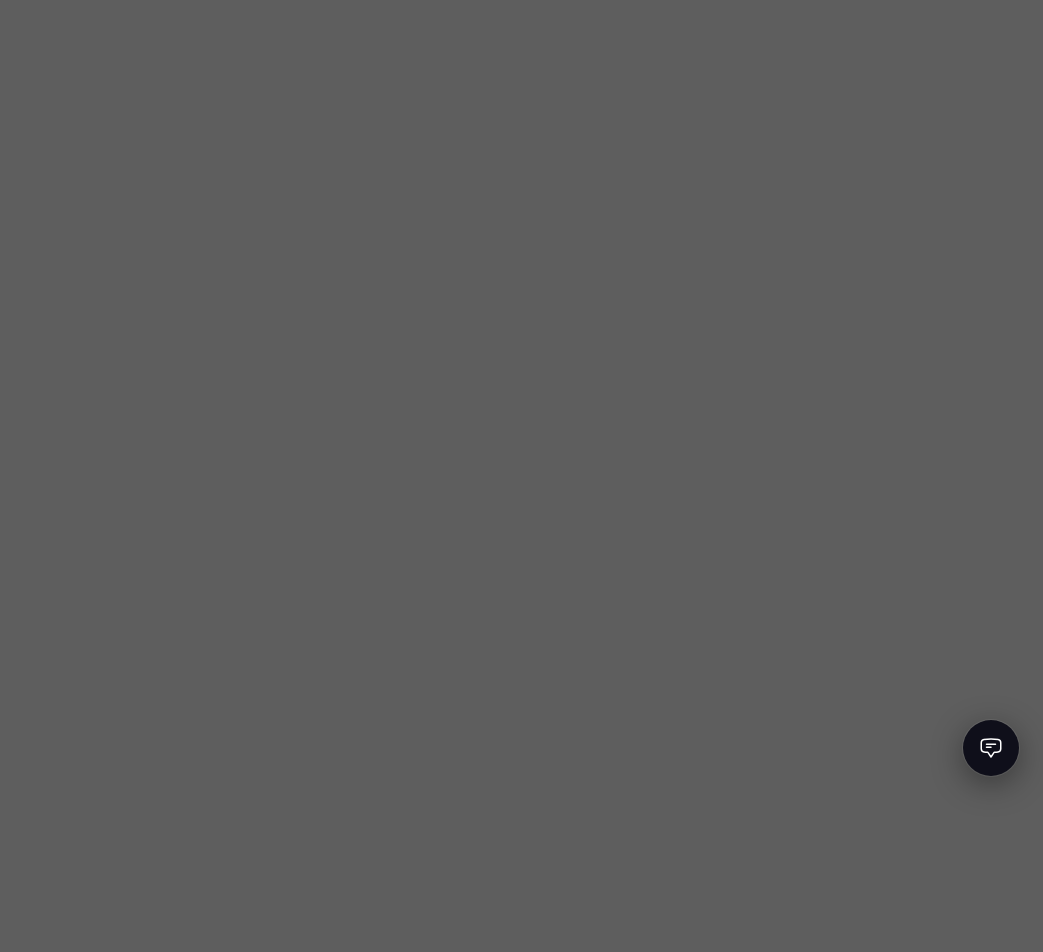
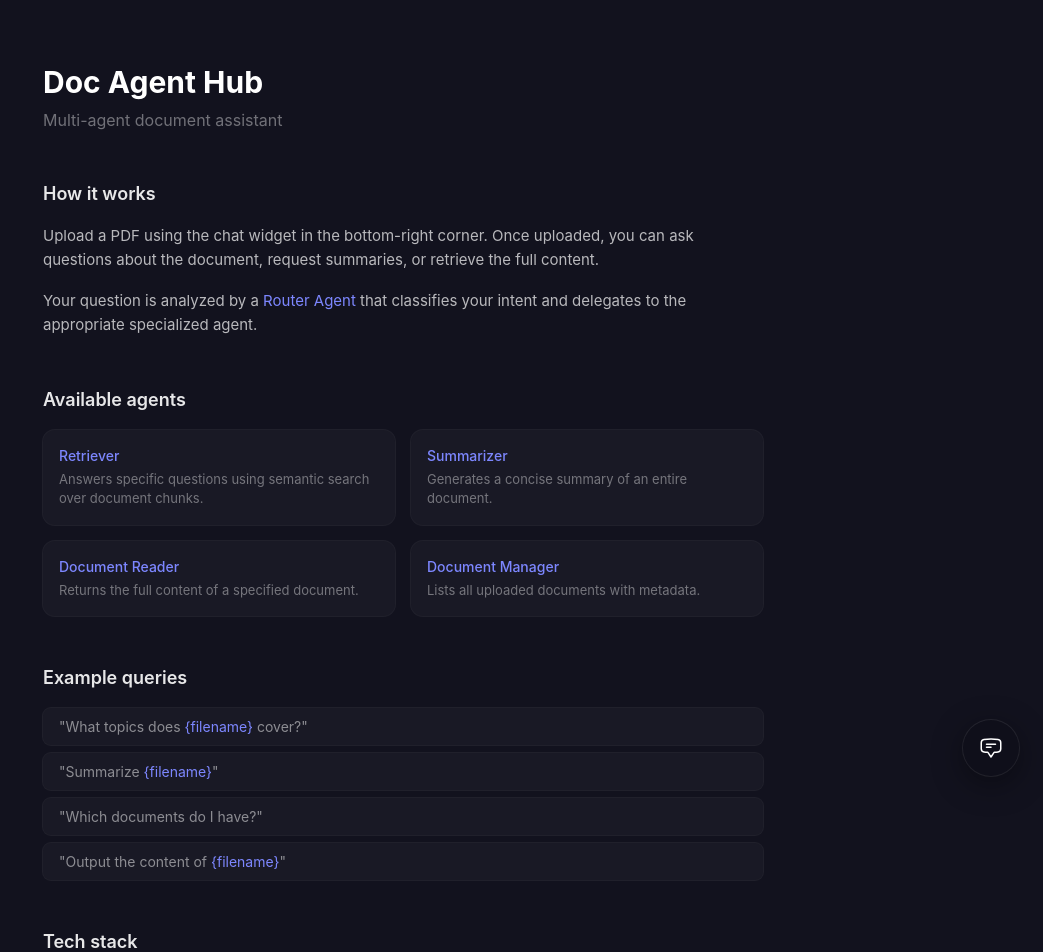
Before and after one commit to AdamBess/doc-agent-hub, a React (Vite) app in the folder frontend/: page / in a window 1280 px wide. Shown: the top 952 px of the page, without its empty margins (237-1280 px from the left). Before the commit the page ends 800 px from the top, so only its background shows below. Built offline with nearby package versions, Linux system fonts and the light colour scheme.

Commit message:
feat: add landing page background and reposition chat widget

```diff
--- a/frontend/src/App.tsx
+++ b/frontend/src/App.tsx
@@ -1,7 +1,65 @@
 import ChatWidget from './chat/ChatWidget';
 
 function App() {
-  return <ChatWidget />;
+  return (
+    <>
+      <div className="mx-auto max-w-3xl px-6 py-16 text-white/70">
+        <h1 className="text-3xl font-bold text-white mb-2">Doc Agent Hub</h1>
+        <p className="text-white/40 mb-12">Multi-agent document assistant</p>
+
+        <section className="mb-12">
+          <h2 className="text-lg font-semibold text-white/90 mb-4">How it works</h2>
+          <div className="space-y-4 text-[15px] leading-relaxed">
+            <p>Upload a PDF using the chat widget in the bottom-right corner. Once uploaded, you can ask questions about the document, request summaries, or retrieve the full content.</p>
+            <p>Your question is analyzed by a <span className="text-indigo-400">Router Agent</span> that classifies your intent and delegates to the appropriate specialized agent.</p>
+          </div>
+        </section>
+
+        <section className="mb-12">
+          <h2 className="text-lg font-semibold text-white/90 mb-4">Available agents</h2>
+          <div className="grid grid-cols-2 gap-4">
+            <div className="rounded-xl bg-white/[0.03] p-4 ring-1 ring-white/[0.06]">
+              <h3 className="text-sm font-medium text-indigo-400 mb-1">Retriever</h3>
+              <p className="text-[13px] text-white/40">Answers specific questions using semantic search over document chunks.</p>
+            </div>
+            <div className="rounded-xl bg-white/[0.03] p-4 ring-1 ring-white/[0.06]">
+              <h3 className="text-sm font-medium text-indigo-400 mb-1">Summarizer</h3>
+              <p className="text-[13px] text-white/40">Generates a concise summary of an entire document.</p>
+            </div>
+            <div className="rounded-xl bg-white/[0.03] p-4 ring-1 ring-white/[0.06]">
+              <h3 className="text-sm font-medium text-indigo-400 mb-1">Document Reader</h3>
+              <p className="text-[13px] text-white/40">Returns the full content of a specified document.</p>
+            </div>
+            <div className="rounded-xl bg-white/[0.03] p-4 ring-1 ring-white/[0.06]">
+              <h3 className="text-sm font-medium text-indigo-400 mb-1">Document Manager</h3>
+              <p className="text-[13px] text-white/40">Lists all uploaded documents with metadata.</p>
+            </div>
+          </div>
+        </section>
+
+        <section className="mb-12">
+          <h2 className="text-lg font-semibold text-white/90 mb-4">Example queries</h2>
+          <ul className="space-y-2 text-[14px]">
+            <li className="rounded-lg bg-white/[0.03] px-4 py-2 ring-1 ring-white/[0.06] text-white/50">"What topics does <span className="text-indigo-400">{'{filename}'}</span> cover?"</li>
+            <li className="rounded-lg bg-white/[0.03] px-4 py-2 ring-1 ring-white/[0.06] text-white/50">"Summarize <span className="text-indigo-400">{'{filename}'}</span>"</li>
+            <li className="rounded-lg bg-white/[0.03] px-4 py-2 ring-1 ring-white/[0.06] text-white/50">"Which documents do I have?"</li>
+            <li className="rounded-lg bg-white/[0.03] px-4 py-2 ring-1 ring-white/[0.06] text-white/50">"Output the content of <span className="text-indigo-400">{'{filename}'}</span>"</li>
+          </ul>
+        </section>
+
+        <section className="mb-12">
+          <h2 className="text-lg font-semibold text-white/90 mb-4">Tech stack</h2>
+          <div className="flex flex-wrap gap-2 text-[13px]">
+            {['React', 'NestJS', 'TypeScript', 'LangChain', 'LangGraph', 'OpenAI', 'pgvector', 'PostgreSQL', 'MCP', 'Tailwind CSS'].map((tech) => (
+              <span key={tech} className="rounded-full bg-white/[0.05] px-3 py-1 ring-1 ring-white/[0.08] text-white/50">{tech}</span>
+            ))}
+          </div>
+        </section>
+      </div>
+
+      <ChatWidget />
+    </>
+  );
 }
 
 export default App;
--- a/frontend/src/chat/ChatWidget.tsx
+++ b/frontend/src/chat/ChatWidget.tsx
@@ -122,7 +122,7 @@ export default function ChatWidget() {
 
       {/* Chat Panel */}
       <div
-        className={`fixed bottom-24 right-6 z-50 flex w-[380px] flex-col overflow-hidden
+        className={`fixed bottom-6 right-24 z-50 flex w-[380px] flex-col overflow-hidden
           rounded-2xl bg-[#0f0f1a] shadow-[0_24px_80px_rgba(0,0,0,0.5)] ring-1 ring-white/[0.06]
           transition-all duration-300 origin-bottom-right
           ${isOpen ? 'scale-100 opacity-100 translate-y-0' : 'pointer-events-none scale-95 opacity-0 translate-y-4'}`}
--- a/frontend/src/index.css
+++ b/frontend/src/index.css
@@ -2,7 +2,7 @@
 
 body {
   margin: 0;
-  background: #5e5e5e;
+  background: #12121e;
 }
 
 .scrollbar-thin {
```
